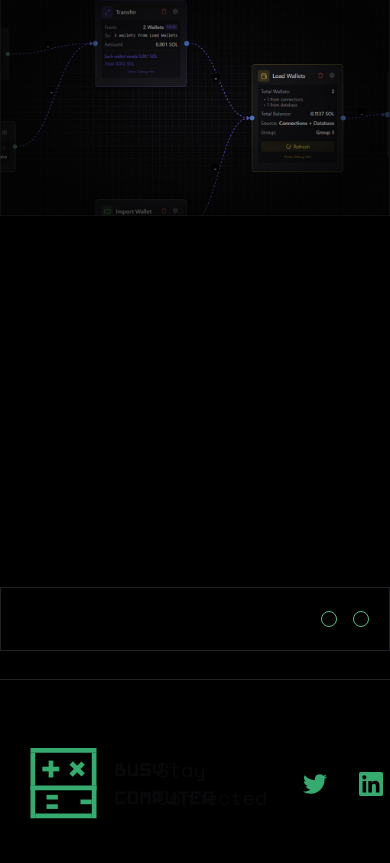
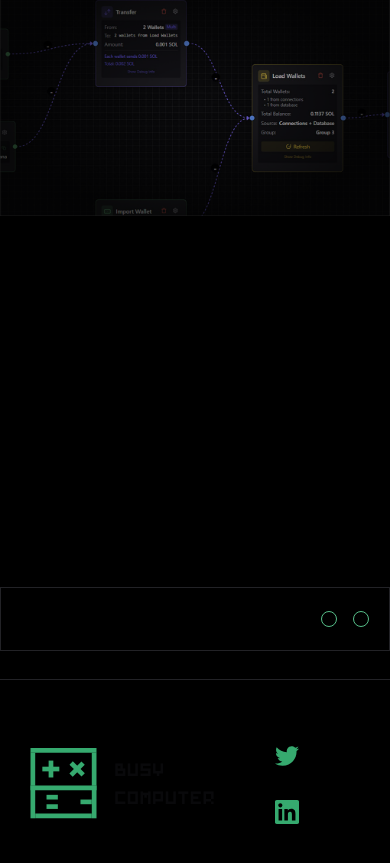
Before and after one commit to busycomputer/app, a Next.js app: page / in a window 390 px wide. Shown: the part 2328-3191 px from the top of the page. Built offline with nearby package versions, Linux system fonts and the light colour scheme.

Commit message:
refactor: footer responsive design

```diff
--- a/src/components/home/footer.tsx
+++ b/src/components/home/footer.tsx
@@ -95,8 +95,8 @@ const Footer = () => {
                 <p className="font-space">BUSY COMPUTER</p>
               </div>
 
-              <div className="flex items-center ">
-                <div className="">
+              <div className="flex items-center flex-wrap">
+                <div className="lg:block hidden">
                   <p className="font-space-mono px-5 text-xl">Stay Connected</p>
                 </div>
                 <div className=" p-4">
```
